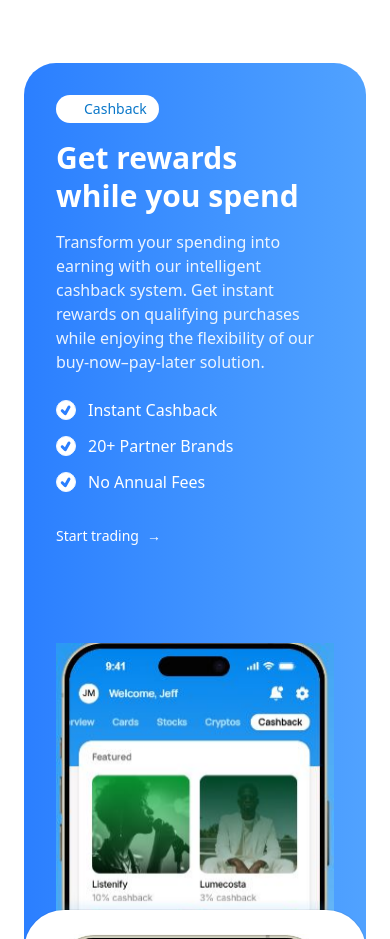
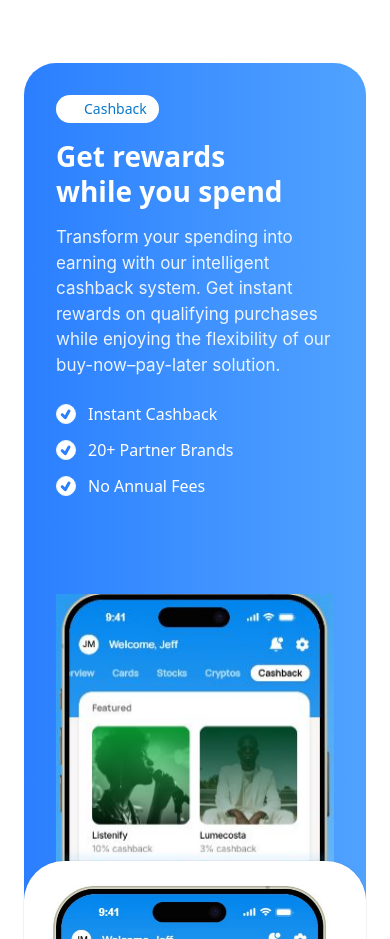
Before and after one commit to AdarshYadav-dev/XenoticsWb, a Next.js app: page / in a window 390 px wide. Shown: the part 3120-4059 px from the top of the page. Built offline with nearby package versions, Linux system fonts and the light colour scheme.

Commit message:
Update RewardSection.tsx

```diff
--- a/app/components/RewardSection.tsx
+++ b/app/components/RewardSection.tsx
@@ -18,12 +18,13 @@ export default function CashbackHero() {
                 Cashback
               </div>
 
-              <h2 className="mt-4 text-3xl md:text-5xl font-bold leading-tight">
+              <h2 className="mt-4 text-[28px] font-[Geist,'Geist Placeholder',sans-serif]
+                     md:text-5xl font-bold leading-tight">
                 Get rewards
                 <br /> while you spend
               </h2>
 
-              <p className="mt-4 text-white/90">
+              <p className="mt-4 text-[17px] font-[Inter,sans-serif] text-white/90">
                 Transform your spending into earning with our intelligent cashback system. Get instant
                 rewards on qualifying purchases while enjoying the flexibility of our buy-now–pay-later
                 solution.
@@ -76,12 +77,12 @@ export default function CashbackHero() {
                 </div>
               </div>
 
-              <button className="mt-8 inline-flex items-center gap-2 text-sm font-medium group">
+              {/* <button className="mt-8 inline-flex items-center gap-2 text-sm font-medium group">
                 Start trading
                 <span className="inline-block transition-transform group-hover:translate-x-1">
                   →
                 </span>
-              </button>
+              </button> */}
             </div>
 
             {/* RIGHT SIDE (optional image or illustration) */}
```
